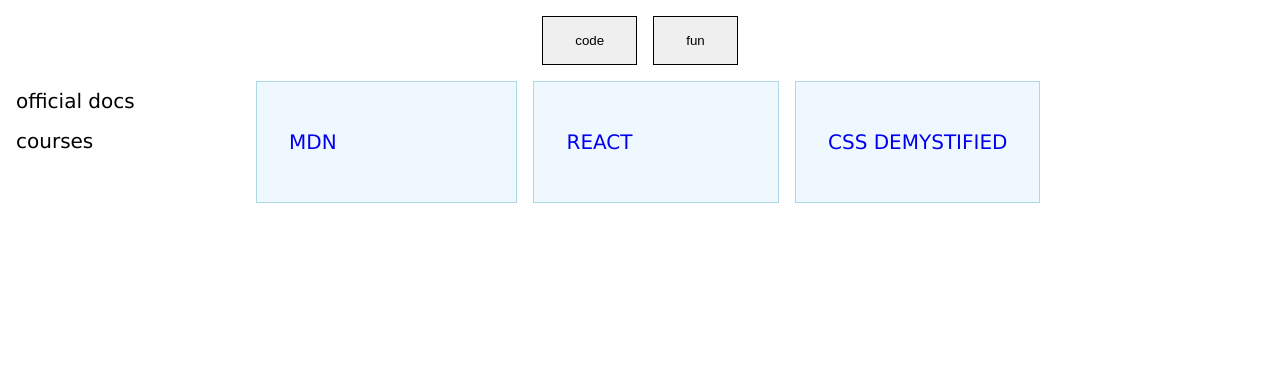
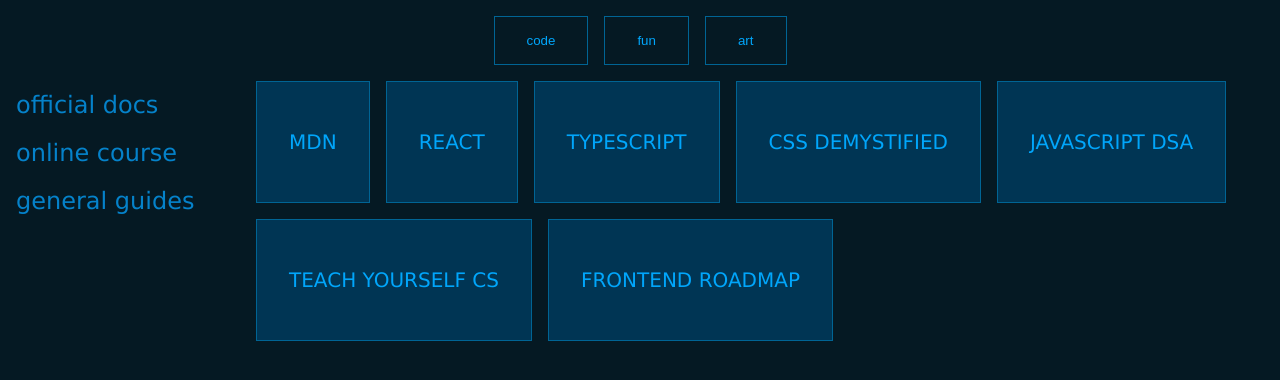
Before and after one commit to mistyb01/web-collector, a React (Create React App) app: page / in a window 1280 px wide. Shown: the top 380 px of the page. Built offline with nearby package versions, Linux system fonts and the light colour scheme.

Commit message:
updated color scheme and added more links

```diff
--- a/src/App.tsx
+++ b/src/App.tsx
@@ -10,8 +10,27 @@
   let bookmarkData: Link[] = [
     {name: "mdn", url: "https://developer.mozilla.org/en-US/", description:"", category: "code", tag: "official docs"},
     {name: "react", url: "https://reactjs.org/docs/hello-world.html", description:"",  category: "code", tag: "official docs"},
-    {name: "css demystified", url: "https://courses.kevinpowell.co/view/courses/css-demystified", description:"", category: "code", tag: "courses"},
-    {name: "tumblr", url: "https://tumblr.com", description:"", category: "fun", tag: "social"},
+    {name: "typescript", url: "https://www.typescriptlang.org/docs/", description:"", category: "code", tag: "official docs"},
+    {name: "css demystified", url: "https://courses.kevinpowell.co/view/courses/css-demystified", description:"", category: "code", tag: "online course"},
+    {name: "javascript dsa", url: "https://www.udemy.com/course/js-algorithms-and-data-structures-masterclass/", description:"", category: "code", tag: "online course"},
+    {name: "teach yourself cs", url: "https://teachyourselfcs.com/", description:"", category: "code", tag: "general guides"},
+    {name: "frontend roadmap", url: "https://roadmap.sh/frontend", description:"", category: "code", tag: "general guides"},
+
+    {name: "yesterweb", url: "https://yesterweb.org/", description:"", category: "fun", tag: "indie web"},
+    {name: "sadgrl.online", url: "https://sadgrl.online/cyberspace/surf-the-web", description:"", category: "fun", tag: "indie web"},
+    {name: "rgb teahouse", url: "https://rgbteahouse.neocities.org/", description:"", category: "fun", tag: "indie web"},
+    {name: "vg museum", url: "http://www.vgmuseum.com/", description:"", category: "fun", tag: "video games"},
+    {name: "starmen.net", url: "http://www.starmen.net/", description:"", category: "fun", tag: "video games"},
+
+    {name: "loveariddle", url: "https://loveariddle.tumblr.com/", description:"", category: "art", tag: "web artists"},
+    {name: "emmmeralddd", url: "https://emmmeralddd.tumblr.com/", description:"", category: "art", tag: "web artists"},
+    {name: "mivvu", url: "https://mivvu-archive.tumblr.com/", description:"", category: "art", tag: "web artists"},
+    {name: "ovopack", url: "https://ovopack.tumblr.com/", description:"", category: "art", tag: "web artists"},
+    {name: "jiro sasumo", url: "https://www.pixiv.net/en/users/326389", description:"", category: "art", tag: "web artists"},
+    {name: "ohprcr", url: "https://ohprcr.tumblr.com", description:"", category: "art", tag: "web artists"},
+    {name: "worvies", url: "https://twitter.com/Worvies", description:"", category: "art", tag: "web artists"},
+    {name: "creamyghost", url: "https://twitter.com/CreamyGhost", description:"", category: "art", tag: "web artists"},
+    {name: "1041uuu", url: "https://1041uuu.tumblr.com", description:"", category: "art", tag: "web artists"},
   ]
 
   const [category, setCategory] = useState('code');
--- a/src/Bookmarks.tsx
+++ b/src/Bookmarks.tsx
@@ -16,7 +16,7 @@
 
   return (
     <div className="bookmarks-container">
-      <ul className="bookmarks-list horizontal-space">
+      <ul className="bookmarks-list">
         {filteredBookmarks.map((bookmark) => {
             return (
               <li className="bookmarks-list__item">
--- a/src/Categories.tsx
+++ b/src/Categories.tsx
@@ -14,8 +14,9 @@
 
     return (
         <div className='categories horizontal-space'>
+         {/* <button className='categories__button categories__button--star' id='star' onClick={props.handleCategoryChange}>✭</button> */}
         {categories.map((category) => {
-         return (<button className='categories__button' id={category} onMouseEnter={props.handleCategoryChange}>{category}</button>);
+         return (<button className='categories__button' id={category} onClick={props.handleCategoryChange}>{category}</button>);
         })}
       </div>
     )
--- a/src/index.css
+++ b/src/index.css
@@ -4,35 +4,56 @@
   padding: 0;
 }
 
+:root {
+  --main-bg-color:#051923;
+  --lighter-bg-color: #003554;
+  --tertiary-color: #006494;
+  --secondary-color: #0582CA;
+  --fg-color: #00A6FB;
+  --highlight-color: lightskyblue;
+
+  --border: 1px solid var(--tertiary-color);
+}
+
 /* UTILITY CLASSES */
 .horizontal-space > * + * {
   margin-left: 1rem;
 }
-
 /*  */
 
 body {
   font-size: 1.25rem;
   font-family:'Lucida Sans', 'Lucida Sans Regular', 'Lucida Grande', 'Lucida Sans Unicode', Geneva, Verdana, sans-serif;
+  background-color: var(--main-bg-color);
+  color: var(--fg-color);
 }
 
 main, header { margin-top: 1rem; }
 
 a {
+  color: currentColor;
   text-decoration: none;
   text-transform: uppercase;
 }
 
 li { list-style: none; }
 
-
 .categories {
   text-align: center;
 }
 .categories__button {
-  background-color: none;
-  border: 1px solid #000;
+  background-color: transparent;
+  border: var(--border);
+  color: var(--fg-color);
   padding: 1rem 2rem;
+}
+
+.categories__button--star {
+}
+
+.categories__button:hover {
+  color: var(--highlight-color);
+  cursor: pointer;
 }
 
 main {
@@ -40,22 +61,35 @@
 }
 
 .bookmarks-list {
-  display: grid;
-  grid-template-columns: repeat(3, 1fr);
+  display: flex;
+  flex-wrap:wrap;
+  gap: 1rem;
 }
 
 .bookmarks-list__item {
-  border: 1px solid lightblue;
-  background-color: aliceblue;
+  border: var(--border);
+  background-color: var(--lighter-bg-color);
   padding: 3rem 2rem;
+  transition: 0.5s ease-in-out;
+}
+
+.bookmarks-list__item:hover {
+  color: var(--highlight-color);
+  background-color: var(--tertiary-color);
 }
 
 .filter-menu {
-  width: 20vw;
+  min-width: 20vw;
   padding-left: 1rem;
 }
 
 .tags-list__item {
-  /* font-size: 2rem; */
+  font-size: 1.5rem;
+  color: var(--secondary-color);
   line-height: 2;
 }
+
+.tags-list__item:hover {
+  color: var(--fg-color);
+  cursor: pointer;
+}
```
